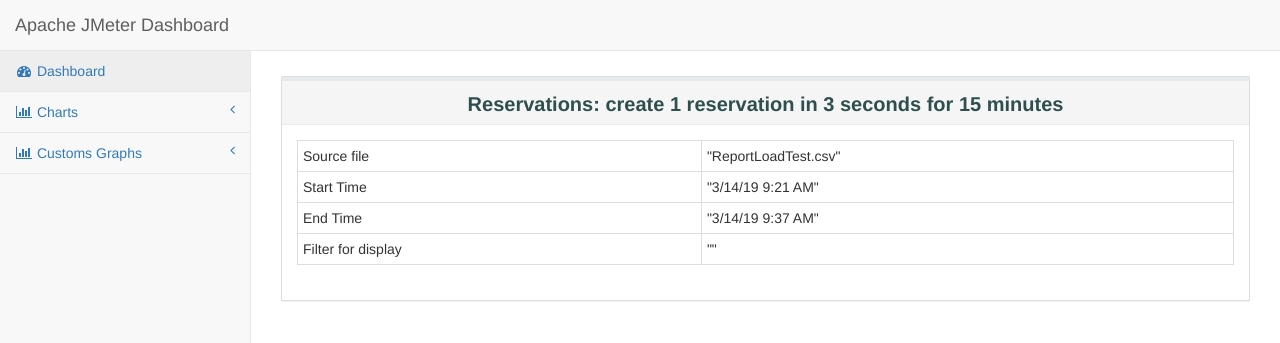
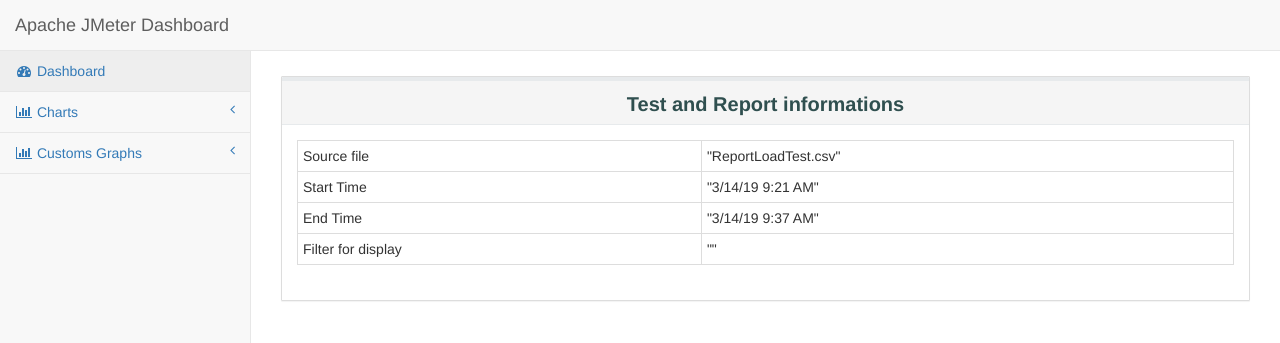
Before and after one commit to goran237/reservations_1_in_3s_for_15min, a plain HTML site: page index.html in a window 1280 px wide. Shown: the top 343 px of the page. Drawn offline with Linux system fonts and the light colour scheme.

Commit message:
Revert "Update index.html"
This reverts commit 766e856e57b85fa23149b11de72c15daf540792b.

```diff
--- a/index.html
+++ b/index.html
@@ -9,7 +9,7 @@
     <meta name="description" content="">
     <meta name="author" content="">
 
-    <title>Reservations: create 1 reservation in 3 seconds for 15 minutes</title>
+    <title>Apache JMeter Dashboard</title>
 
      <!-- Bootstrap Core CSS -->
     <link href="sbadmin2-1.0.7/bower_components/bootstrap/dist/css/bootstrap.min.css" rel="stylesheet">
@@ -84,7 +84,7 @@
                 <div class="col-lg-12">
                      <div class="panel panel-default" >
                         <div class="panel-heading" style="text-align:center;">
-                           <p class="dashboard-title">Reservations: create 1 reservation in 3 seconds for 15 minutes</p>
+                           <p class="dashboard-title">Test and Report informations</p>
                         </div>
                         <div class="panel-body">
                         <table id="generalInfos" class="table table-bordered table-condensed " >
```
